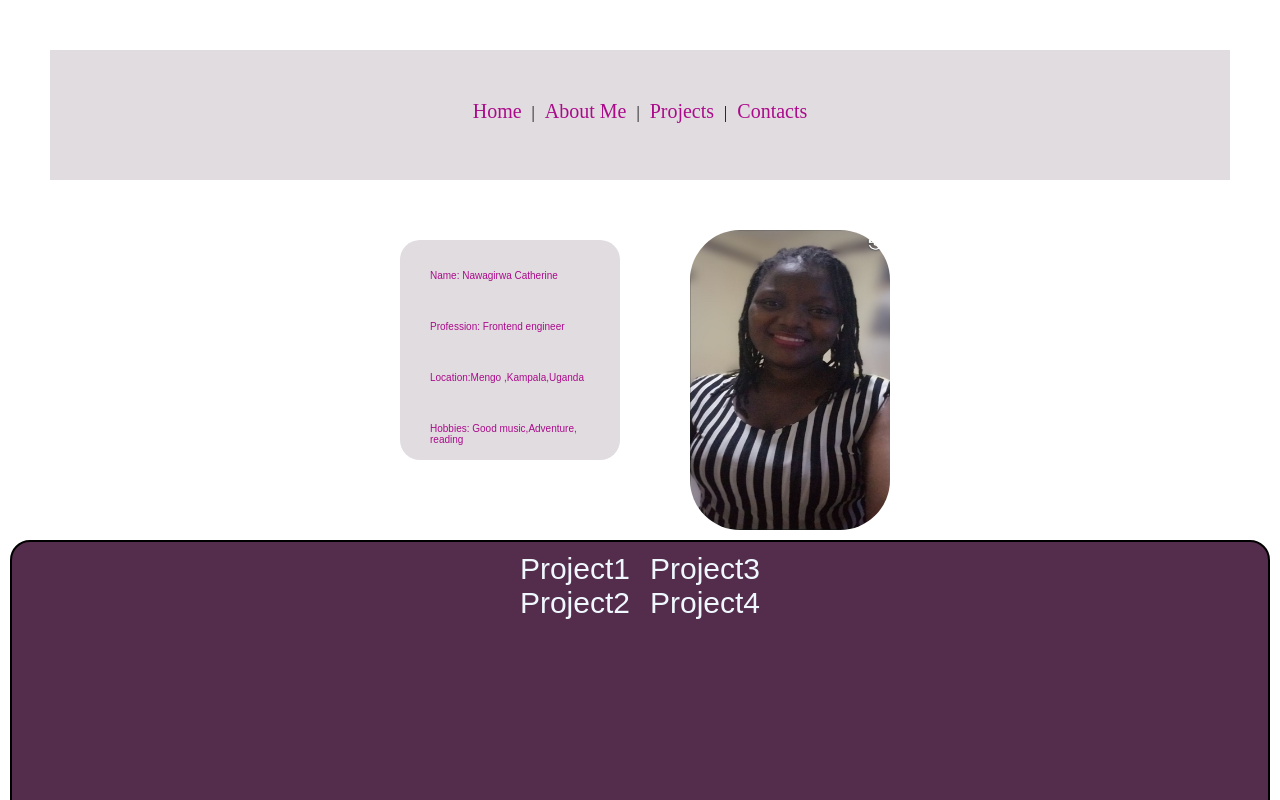
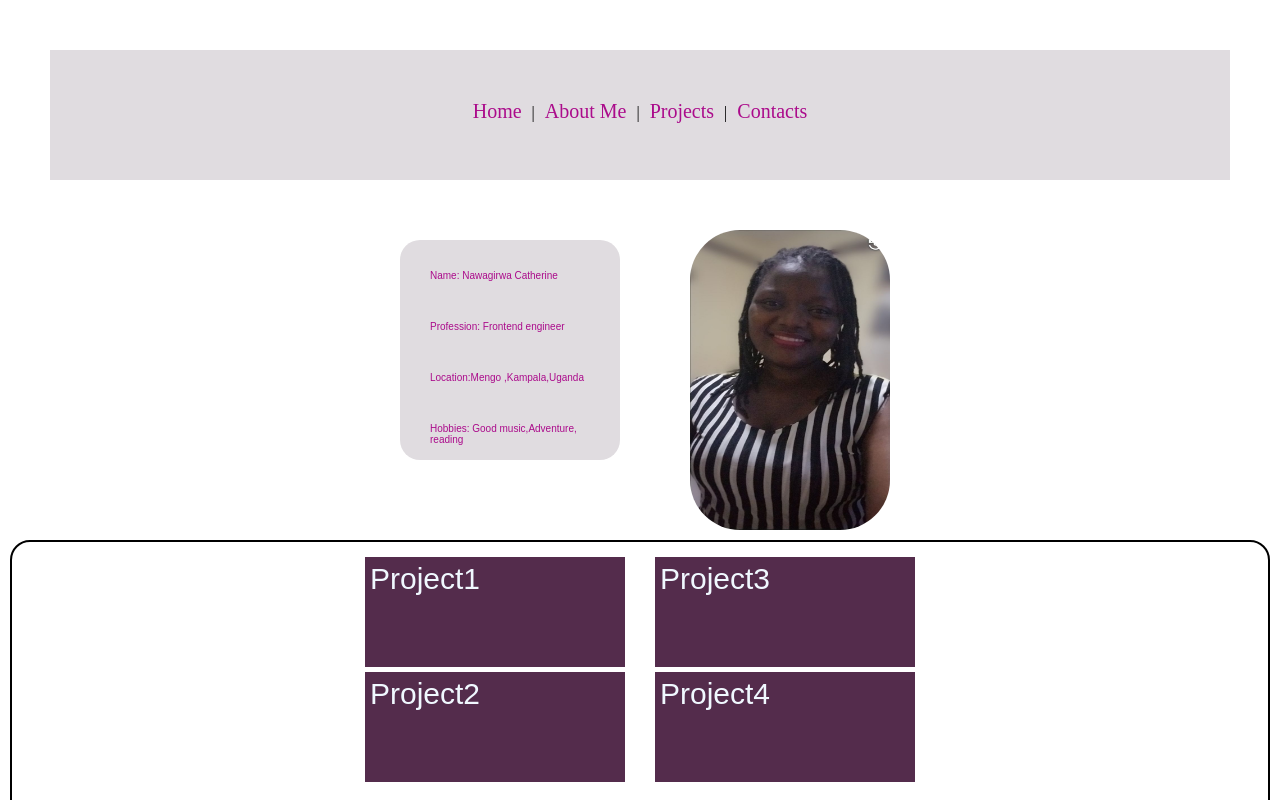
Before and after one commit to nawagirwacatherine/MY-PORTIFOLIO2, a React (Vite) app in the folder Cathies portifolio/: page / in a window 1280 px wide. Shown: the top 800 px of the page. Built offline with nearby package versions, Linux system fonts and the light colour scheme.

Commit message:
add css to projects

```diff
--- a/Cathies portifolio/src/App.css
+++ b/Cathies portifolio/src/App.css
@@ -70,10 +70,17 @@ color: rgb(171, 11, 139);
   padding: 10px;
   height: 300px;
   color: aliceblue;
-  background-color:  rgb(84, 44, 76);
   font-size: 30px;
   font-family: sans-serif;
   gap: 20px;
   justify-content: center;
   border: 2px solid black;
 }
+
+.projects {
+  background-color:  rgb(84, 44, 76);
+  margin: 5px;
+  padding: 5px;
+  height: 100px;
+  width: 250px;
+}
--- a/Cathies portifolio/src/pages/HomePage.jsx
+++ b/Cathies portifolio/src/pages/HomePage.jsx
@@ -21,13 +21,13 @@ function HomePage (){
 
         <div className="intro2">
           <div>
-          <div>Project1</div>
-          <div>Project2</div>
+          <div className="projects">Project1</div>
+          <div className="projects">Project2</div>
           </div>
 
           <div>
-          <div>Project3</div>
-          <div>Project4</div>
+          <div className="projects">Project3</div>
+          <div className="projects">Project4</div>
           </div>
 
       </div>
```
